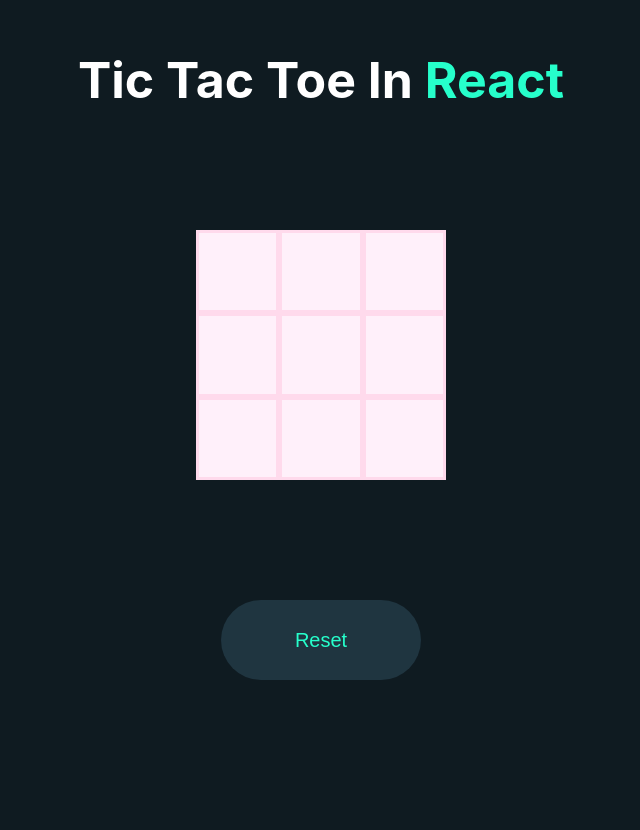
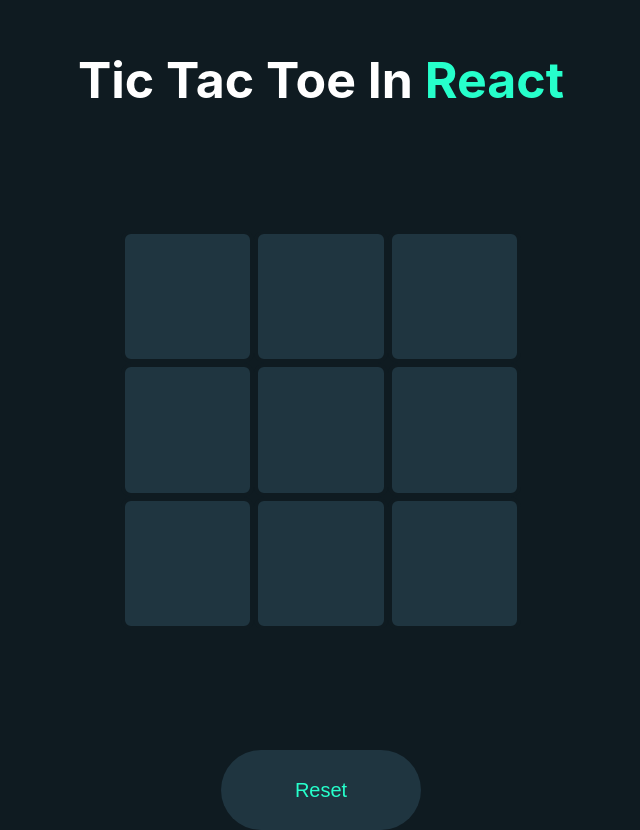
Before and after one commit to nhannm-vn/TIC_TAC_TOE, a React (Create React App) app: page / in a window 1280 px wide. Shown: the whole page, without its empty margins (319-959 px from the left). Before the commit the page ends 800 px from the top, so only its background shows below. Built offline with nearby package versions, Linux system fonts and the light colour scheme.

Commit message:
update 14-12-2024

```diff
--- a/src/Components/Board/board.module.scss
+++ b/src/Components/Board/board.module.scss
@@ -1,6 +1,6 @@
 .board {
-  width: 25rem;
-  height: 25rem;
+  width: 40rem;
+  height: 40rem;
   margin: 12rem auto;
   display: grid;
   grid-template: repeat(3, 1fr) / repeat(3, 1fr);
--- a/src/Components/Box/box.module.scss
+++ b/src/Components/Box/box.module.scss
@@ -1,6 +1,8 @@
 .box {
-  border: 3px solid #ffdaec;
-  font-size: 4rem;
-  background-color: #fff0fa;
+  border: 4px solid #0f1b21;
+  font-size: 10rem;
+  background-color: #1f3540;
   color: #56354d;
+  border-radius: 1rem;
+  cursor: pointer;
 }
--- a/src/Components/Message/support.message.jsx
+++ b/src/Components/Message/support.message.jsx
@@ -14,6 +14,6 @@
       </h2>
     )
   } else {
-    return <h2>Draw</h2>
+    return <h2 className={styles.title}>Draw</h2>
   }
 }
```
